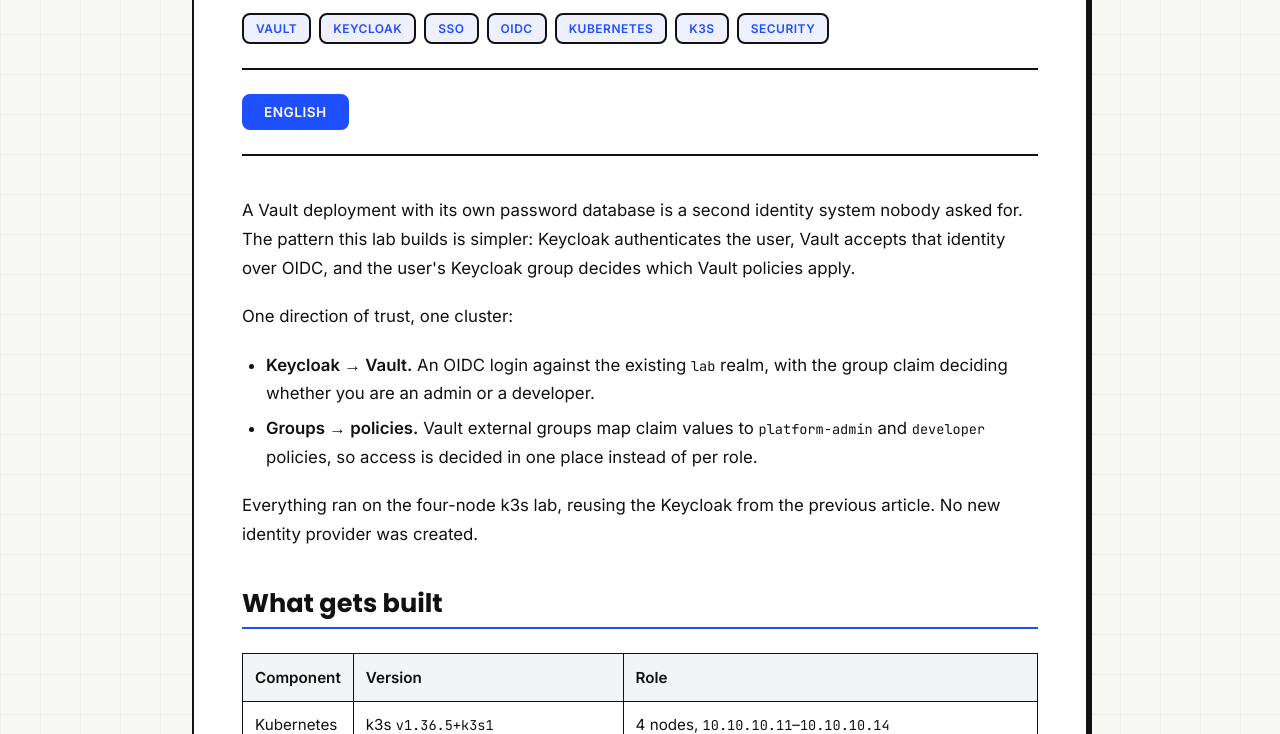
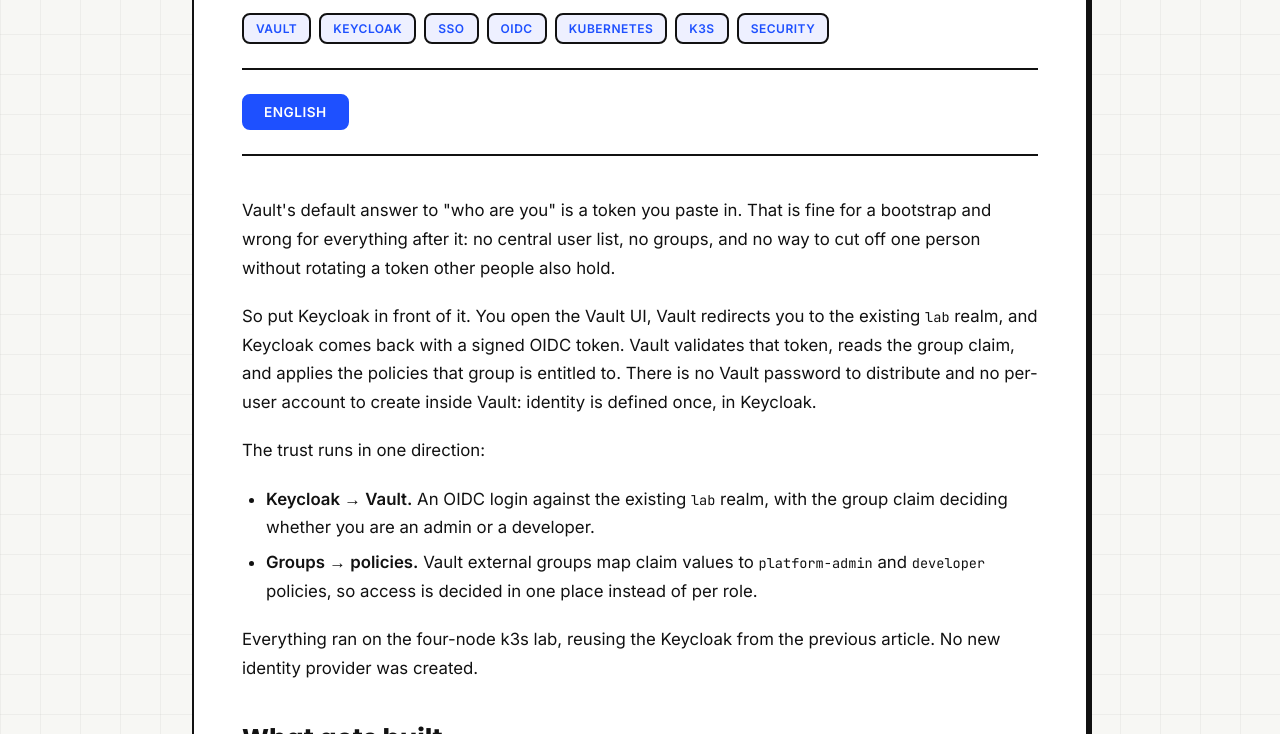
Before and after one commit to champ-patyatawee/champ-patyatawee, a website: page blog/Vault-Keycloak-SSO.html in a window 1280 px wide. Shown: the part 366-1100 px from the top of the page. Drawn offline with nearby package versions, Linux system fonts and the light colour scheme.

Commit message:
Rewrite Vault SSO intro around Keycloak login

```diff
--- a/blog/Vault-Keycloak-SSO.html
+++ b/blog/Vault-Keycloak-SSO.html
@@ -136,8 +136,9 @@
             <!-- English content -->
             <div id="content-en" class="lang-content active">
                 <div class="post-content en-content">
-                    <p>A Vault deployment with its own password database is a second identity system nobody asked for. The pattern this lab builds is simpler: Keycloak authenticates the user, Vault accepts that identity over OIDC, and the user&#39;s Keycloak group decides which Vault policies apply.</p>
-<p>One direction of trust, one cluster:</p>
+                    <p>Vault&#39;s default answer to &quot;who are you&quot; is a token you paste in. That is fine for a bootstrap and wrong for everything after it: no central user list, no groups, and no way to cut off one person without rotating a token other people also hold.</p>
+<p>So put Keycloak in front of it. You open the Vault UI, Vault redirects you to the existing <code>lab</code> realm, and Keycloak comes back with a signed OIDC token. Vault validates that token, reads the group claim, and applies the policies that group is entitled to. There is no Vault password to distribute and no per-user account to create inside Vault: identity is defined once, in Keycloak.</p>
+<p>The trust runs in one direction:</p>
 <ul>
 <li><strong>Keycloak → Vault.</strong> An OIDC login against the existing <code>lab</code> realm, with the group claim deciding whether you are an admin or a developer.</li>
 <li><strong>Groups → policies.</strong> Vault external groups map claim values to <code>platform-admin</code> and <code>developer</code> policies, so access is decided in one place instead of per role.</li>
@@ -427,8 +428,9 @@
             <!-- Thai content -->
             <div id="content-th" class="lang-content">
                 <div class="post-content th-content">
-                    <p>A Vault deployment with its own password database is a second identity system nobody asked for. The pattern this lab builds is simpler: Keycloak authenticates the user, Vault accepts that identity over OIDC, and the user&#39;s Keycloak group decides which Vault policies apply.</p>
-<p>One direction of trust, one cluster:</p>
+                    <p>Vault&#39;s default answer to &quot;who are you&quot; is a token you paste in. That is fine for a bootstrap and wrong for everything after it: no central user list, no groups, and no way to cut off one person without rotating a token other people also hold.</p>
+<p>So put Keycloak in front of it. You open the Vault UI, Vault redirects you to the existing <code>lab</code> realm, and Keycloak comes back with a signed OIDC token. Vault validates that token, reads the group claim, and applies the policies that group is entitled to. There is no Vault password to distribute and no per-user account to create inside Vault: identity is defined once, in Keycloak.</p>
+<p>The trust runs in one direction:</p>
 <ul>
 <li><strong>Keycloak → Vault.</strong> An OIDC login against the existing <code>lab</code> realm, with the group claim deciding whether you are an admin or a developer.</li>
 <li><strong>Groups → policies.</strong> Vault external groups map claim values to <code>platform-admin</code> and <code>developer</code> policies, so access is decided in one place instead of per role.</li>
```
Also changed, not shown: blog/posts/Vault-Keycloak-SSO/en.md (+4 -2 lines).
